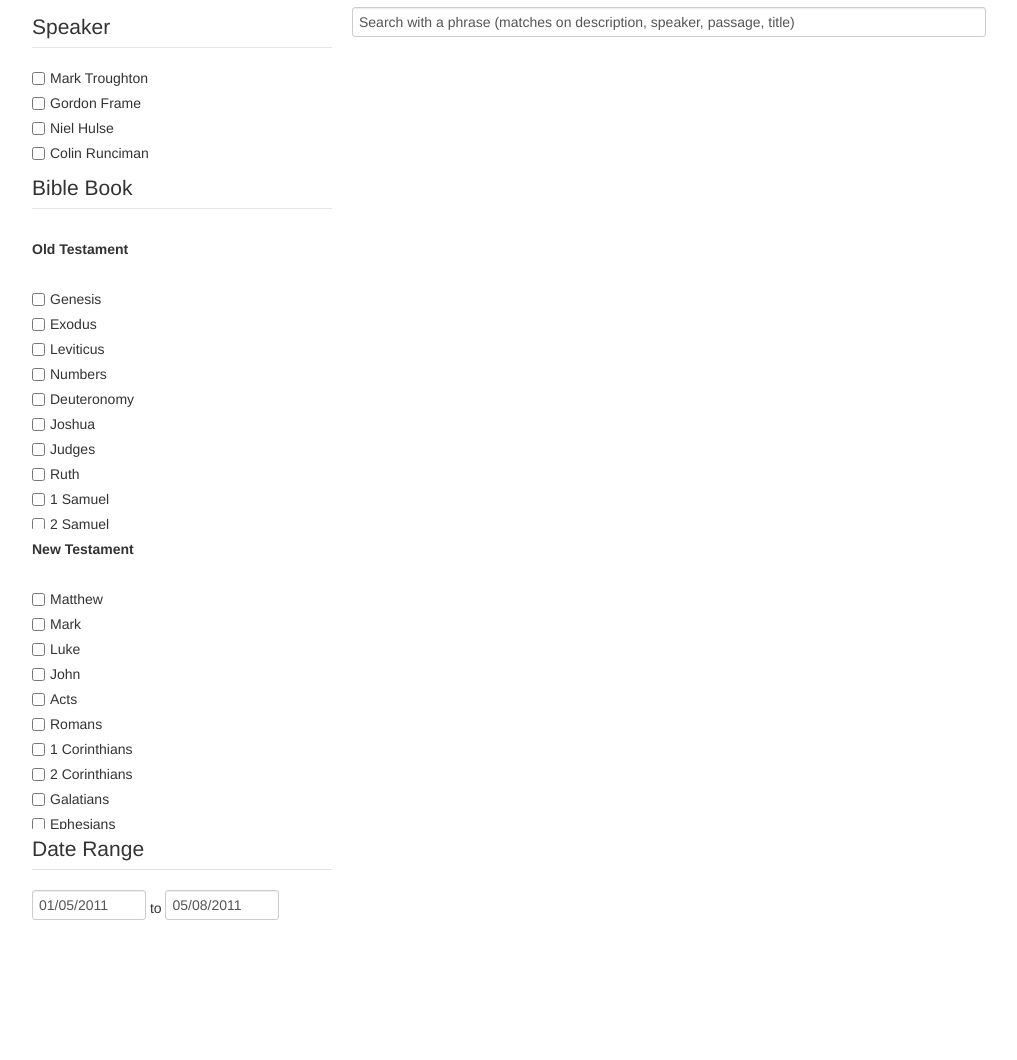
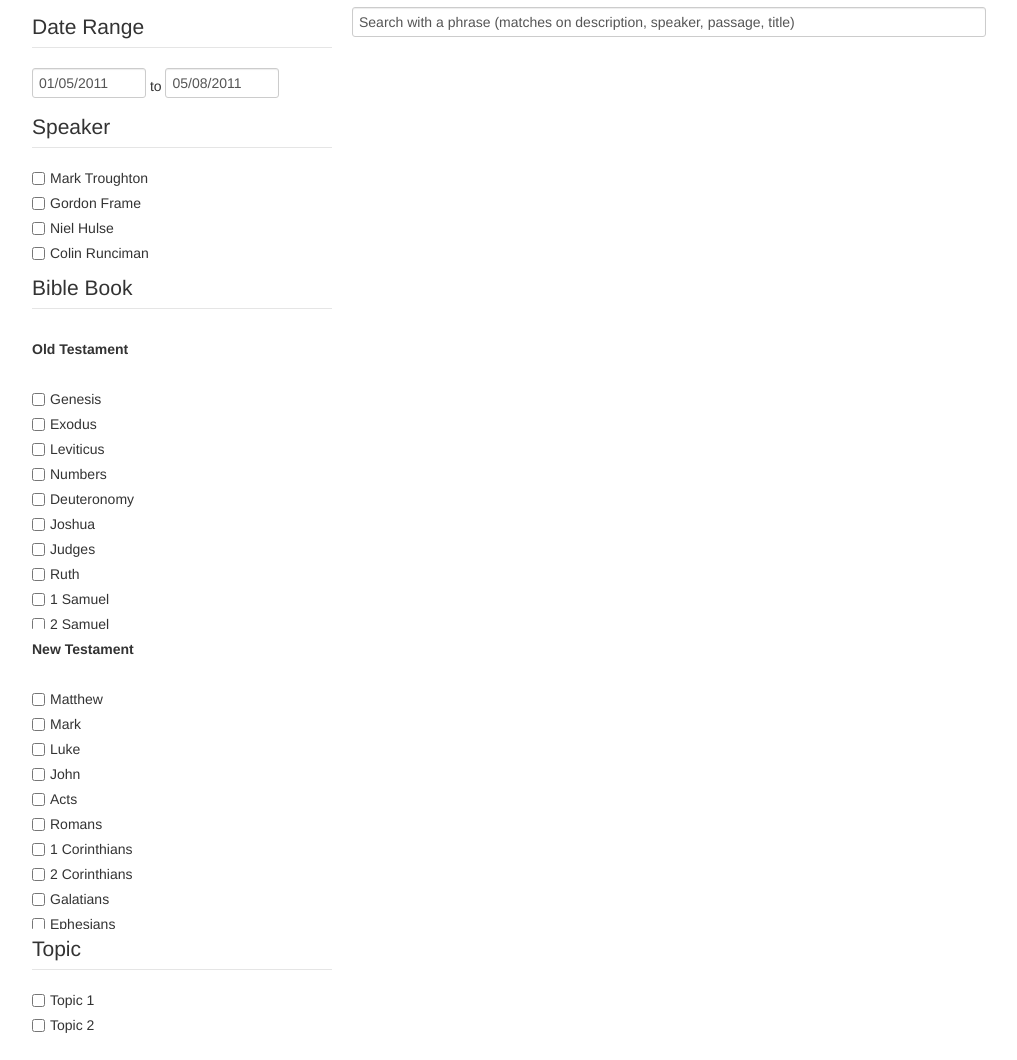
Before and after one commit to stevejordan/yec-sermonsearch, a website: page app/index.html in a window 1280 px wide. Shown: the part 153-1213 px from the top of the page, without its empty margins (138-1155 px from the left). Before the commit the page ends 1102 px from the top, so only its background shows below. Drawn offline with nearby package versions, Linux system fonts and the light colour scheme; no server answers.

Commit message:
moved date picker to top started speakers collection

```diff
--- a/app/index.html
+++ b/app/index.html
@@ -28,6 +28,14 @@
       <form class="row">
 
         <fieldset class="span4 facets">
+
+          <fieldset class="date-facet">
+            <legend>Date Range</legend>
+
+            <input data-datepicker="datepicker" class="small" type="text" value="01/05/2011" name="facet[date-start]" />
+            to
+            <input data-datepicker="datepicker" class="small" type="text" value="05/08/2011" name="facet[date-end]" />
+          </fieldset>
 
           <fieldset>
             <legend>Speaker</legend>
@@ -329,12 +337,16 @@
 
           </fieldset>
 
-          <fieldset class="date-facet">
-            <legend>Date Range</legend>
-
-            <input data-datepicker="datepicker" class="small" type="text" value="01/05/2011" name="facet[date-start]" />
-            to
-            <input data-datepicker="datepicker" class="small" type="text" value="05/08/2011" name="facet[date-end]" />
+          <fieldset>
+            <legend>Topic</legend>
+            <label class="checkbox">
+              <input type="checkbox" name="facet[speaker]" value="Topic1" />
+              Topic 1
+            </label>
+            <label class="checkbox">
+              <input type="checkbox" name="facet[speaker]" value="Topic2" />
+              Topic 2
+            </label>
           </fieldset>
 
         </fieldset>
```
Also changed, not shown: app/scripts/collections/speakers.js (added, +37 -0 lines).
